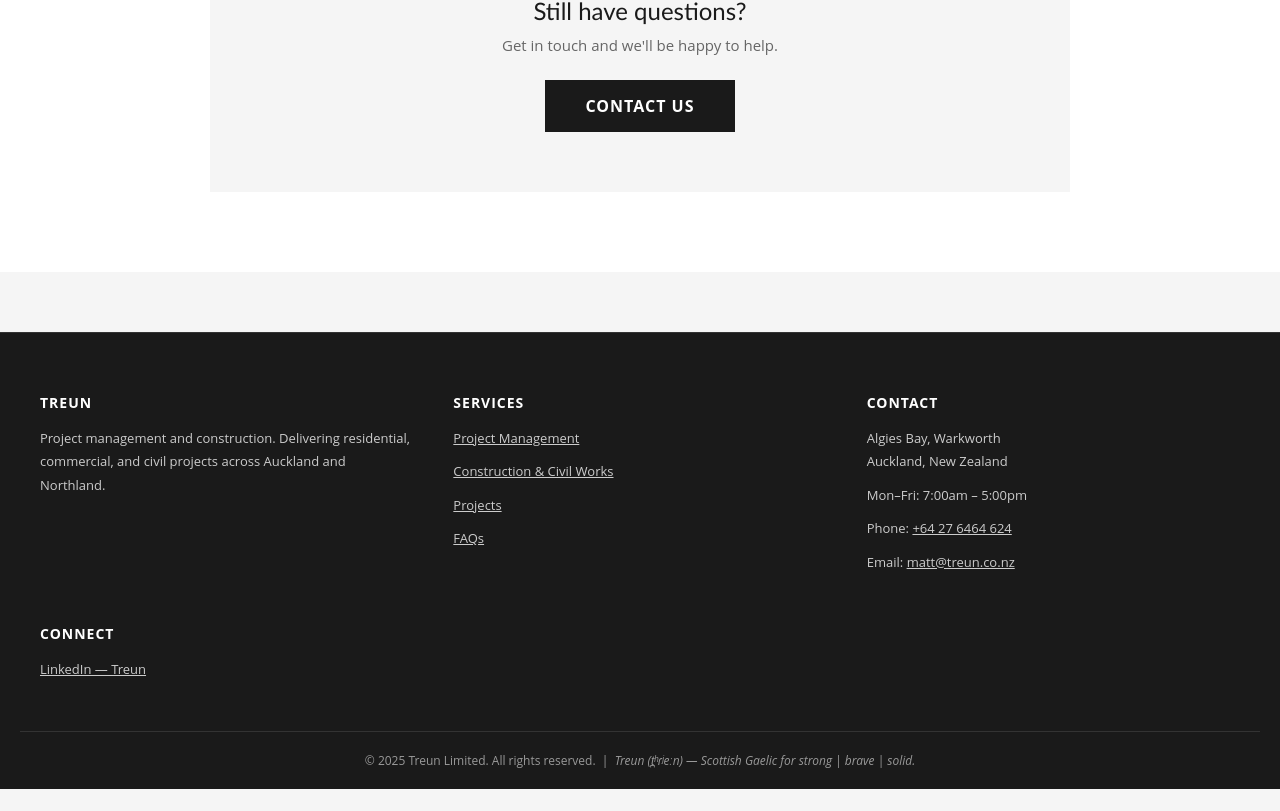
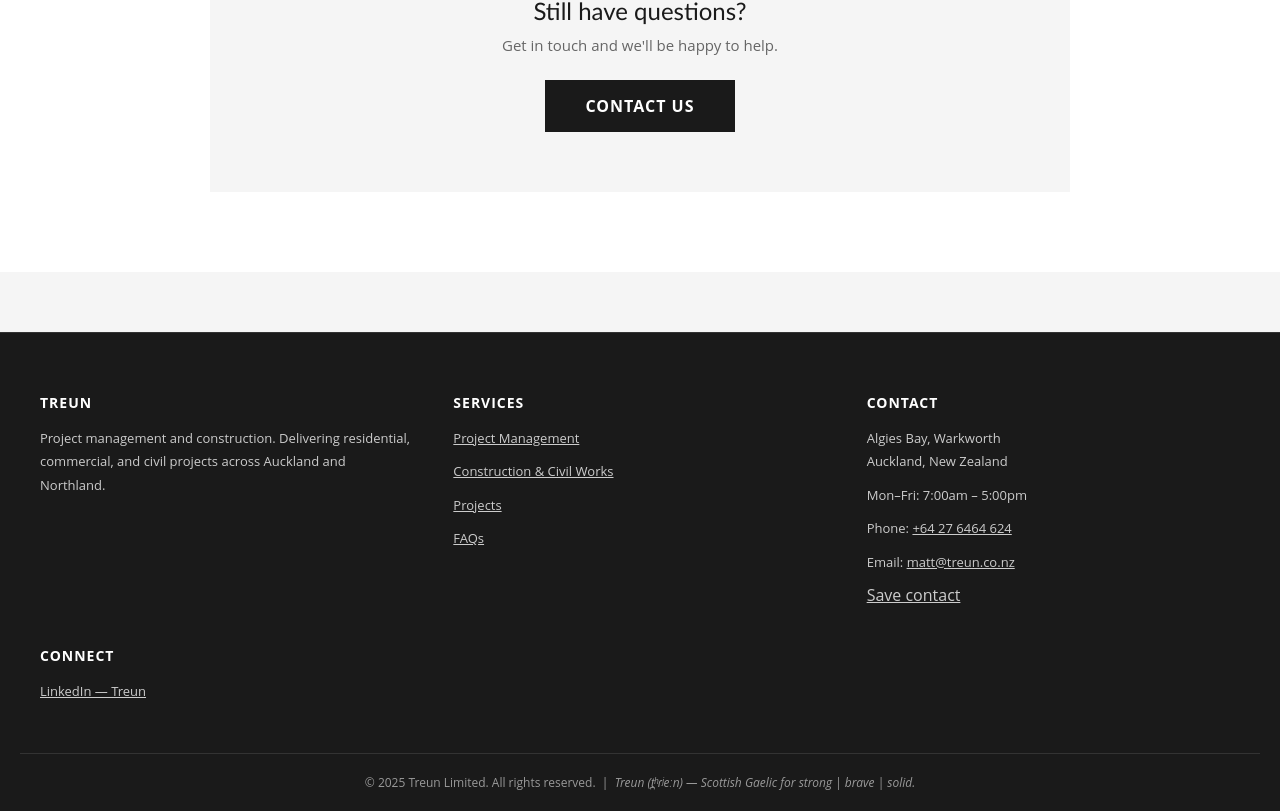
Before and after one commit to TreunLtd/treun-website, a React (Create React App) app: page /faq in a window 1280 px wide. Shown: the part 1468-2279 px from the top of the page. Before the commit the page ends 2257 px from the top, so only its background shows below. Built offline with nearby package versions, Linux system fonts and the light colour scheme.

Commit message:
Update Footer.js

```diff
--- a/src/components/Footer.js
+++ b/src/components/Footer.js
@@ -24,6 +24,7 @@ export default function Footer() {
           <p>Mon–Fri: 7:00am – 5:00pm</p>
           <p>Phone: <a href="tel:+64276464624">+64 27 6464 624</a></p>
           <p>Email: <a href="mailto:matt@treun.co.nz?subject=Treun Project Enquiry">matt@treun.co.nz</a></p>
+          <a href="/matt-chernishov.vcf" download>Save contact</a>
         </div>
 
         <div className="footer-section">
```
